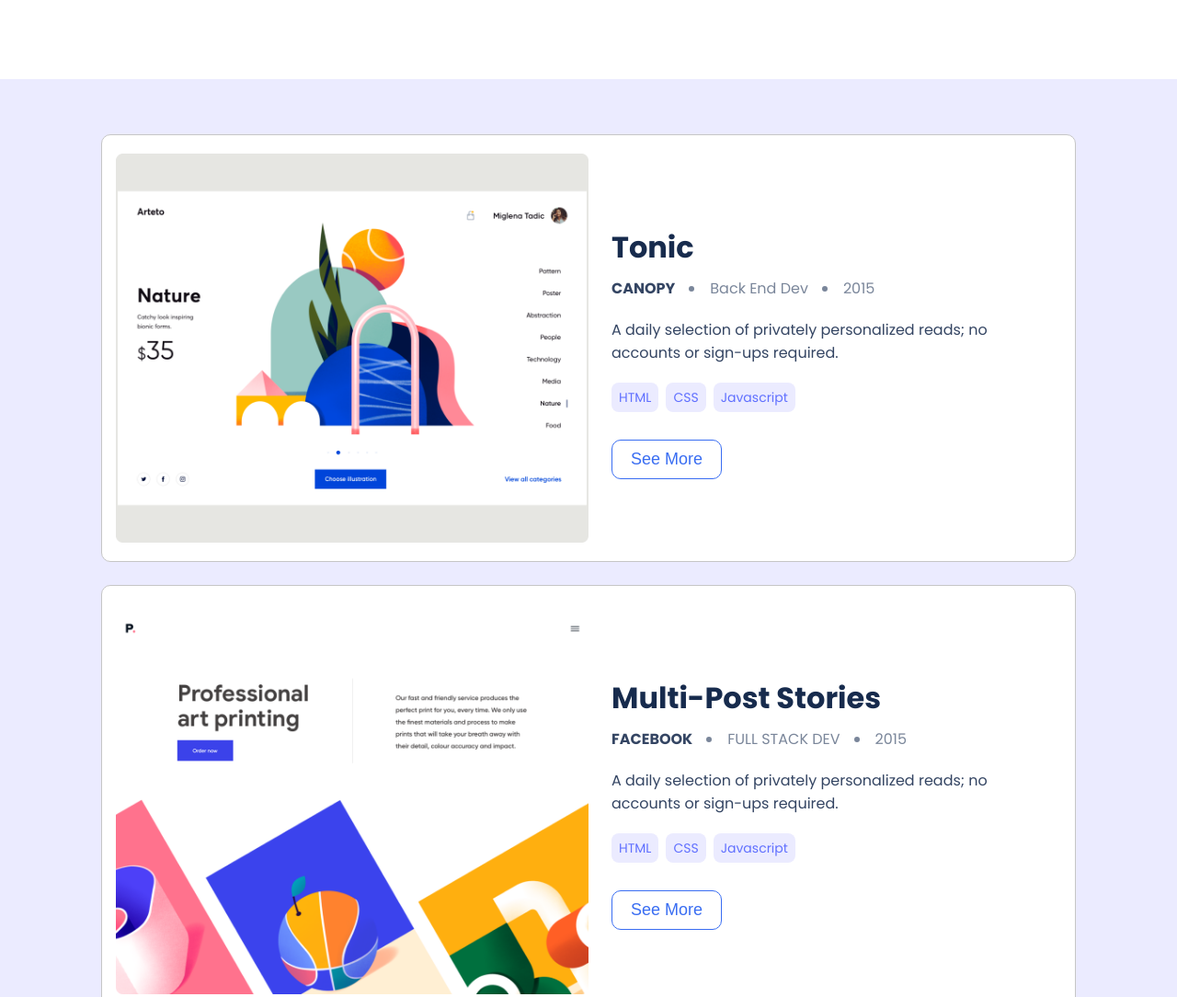
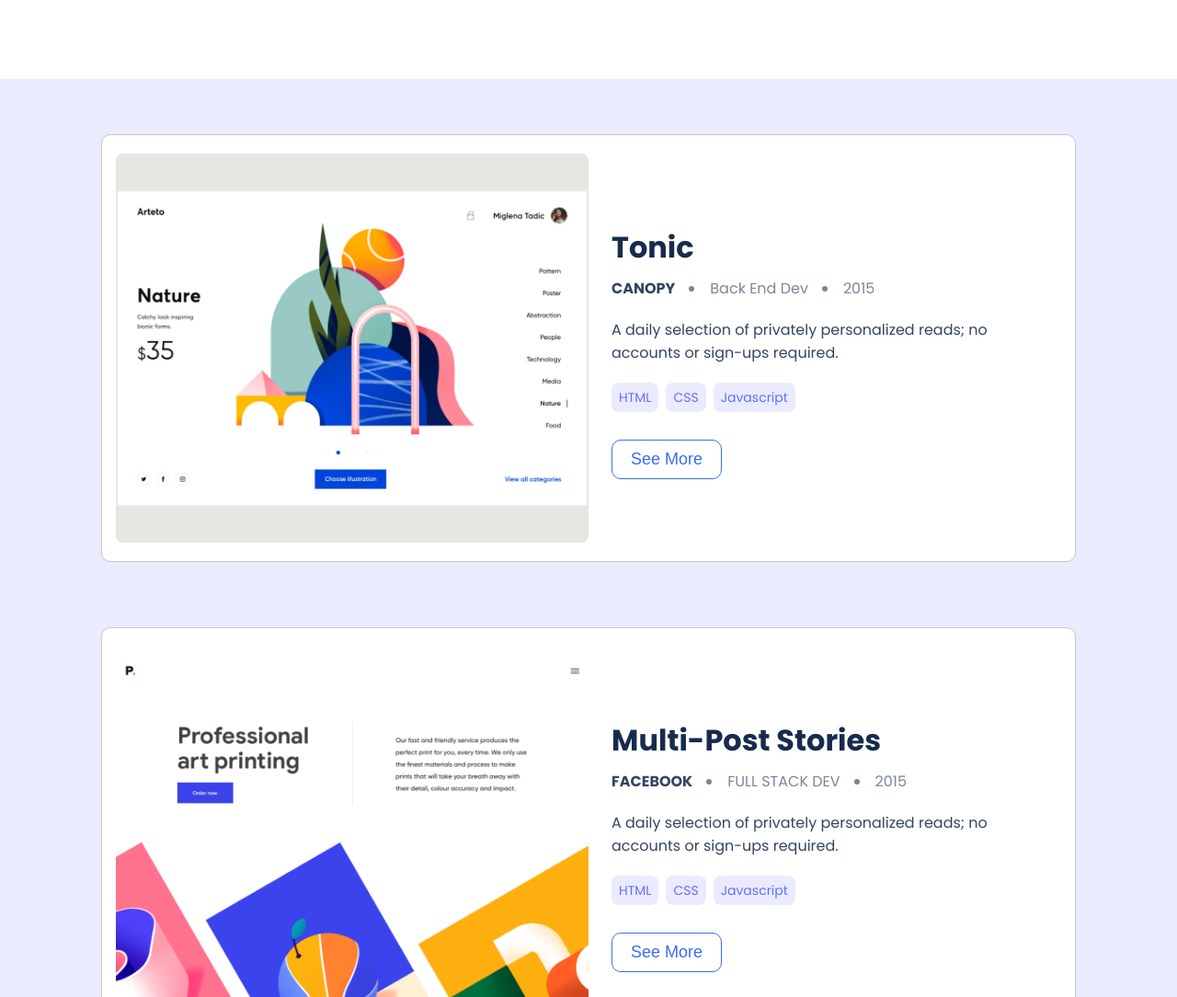
Before and after one commit to raihan2bd/portfolio, a website: page index.html in a window 1280 px wide. Shown: the part 900-1984 px from the top of the page at 92% size. Drawn offline with Linux system fonts and the light colour scheme.

Commit message:
Fix portfolio margin between work-card in style.css file.

```diff
--- a/style.css
+++ b/style.css
@@ -656,6 +656,7 @@
 
   .work {
     margin: 25px 100px;
+    row-gap: 71px;
   }
 
   .work_card {
```
